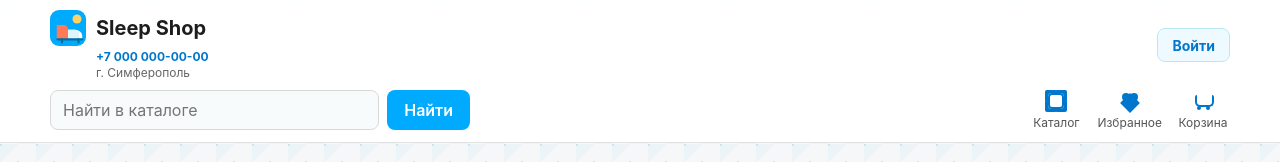
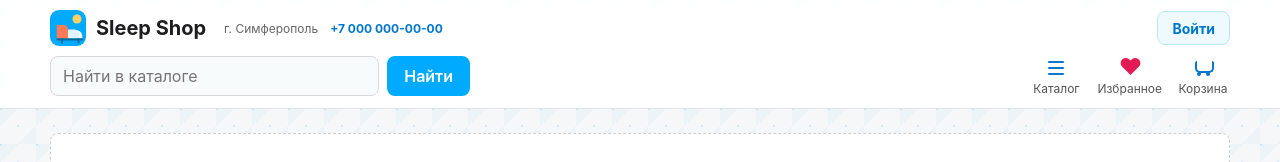
Before and after one commit to pigsel7/mattresses, a Next.js app in the folder apps/frontend/: page / in a window 1280 px wide. Shown: the top 162 px of the page. Built offline with nearby package versions, Linux system fonts and the light colour scheme; no server answers.

Commit message:
Improve header navigation icons

```diff
--- a/apps/frontend/app/globals.css
+++ b/apps/frontend/app/globals.css
@@ -64,8 +64,10 @@ a {
 }
 
 .site-header__brand-block {
-  display: grid;
-  gap: 3px;
+  display: flex;
+  align-items: center;
+  gap: 18px;
+  min-width: 0;
 }
 
 .site-header__logo {
@@ -190,33 +192,28 @@ a {
 }
 
 .site-header__nav-icon--catalog::before {
-  inset: 3px;
-  border: 2px solid currentColor;
-  border-radius: 4px;
+  left: 3px;
+  top: 5px;
+  width: 16px;
+  height: 2px;
+  border-radius: 2px;
+  background: currentColor;
   box-shadow:
-    -5px -5px 0 -2px currentColor,
-    5px -5px 0 -2px currentColor,
-    -5px 5px 0 -2px currentColor,
-    5px 5px 0 -2px currentColor;
+    0 6px 0 currentColor,
+    0 12px 0 currentColor;
 }
 
 .site-header__nav-icon--favorites::before {
-  left: 4px;
-  top: 6px;
-  width: 14px;
-  height: 14px;
-  background: currentColor;
-  transform: rotate(45deg);
+  content: "♥";
+  inset: 0;
+  color: #e31b54;
+  font-size: 23px;
+  line-height: 22px;
+  text-align: center;
 }
 
 .site-header__nav-icon--favorites::after {
-  left: 3px;
-  top: 3px;
-  width: 8px;
-  height: 8px;
-  border-radius: 50%;
-  background: currentColor;
-  box-shadow: 8px 0 0 currentColor;
+  display: none;
 }
 
 .site-header__nav-icon--cart::before {
@@ -259,11 +256,13 @@ a {
 }
 
 .site-header__contacts {
-  display: grid;
-  gap: 1px;
-  padding-left: 46px;
+  display: flex;
+  align-items: center;
+  gap: 12px;
+  min-width: 0;
   font-size: 12px;
   line-height: 1.25;
+  white-space: nowrap;
 }
 
 .site-header__phone {
@@ -1568,6 +1567,12 @@ a {
     width: 100%;
   }
 
+  .site-header__brand-block {
+    align-items: flex-start;
+    flex-direction: column;
+    gap: 8px;
+  }
+
   .site-header__main {
     align-items: stretch;
     flex-direction: column;
@@ -1616,7 +1621,10 @@ a {
   }
 
   .site-header__contacts {
+    flex-wrap: wrap;
+    gap: 6px 12px;
     text-align: left;
+    white-space: normal;
   }
 
   .product-grid {
--- a/apps/frontend/src/widgets/header/ui/header.tsx
+++ b/apps/frontend/src/widgets/header/ui/header.tsx
@@ -31,6 +31,9 @@ export function Header({
             </Link>
             {hasContacts ? (
               <div className="site-header__contacts" aria-label="Контакты магазина">
+                {address ? (
+                  <span className="site-header__address">{address}</span>
+                ) : null}
                 {contactPhone ? (
                   phoneHref ? (
                     <a className="site-header__phone" href={phoneHref}>
@@ -39,9 +42,6 @@ export function Header({
                   ) : (
                     <span className="site-header__phone">{contactPhone}</span>
                   )
-                ) : null}
-                {address ? (
-                  <span className="site-header__address">{address}</span>
                 ) : null}
               </div>
             ) : null}
```
